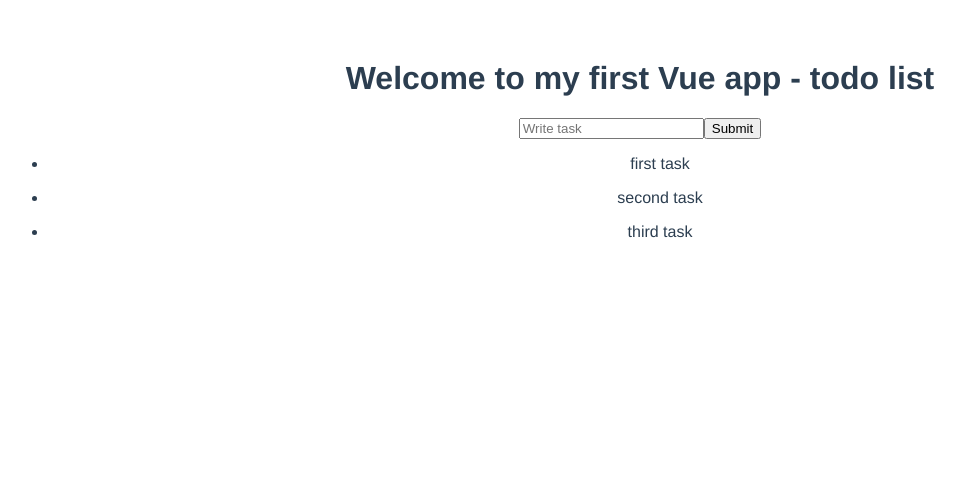
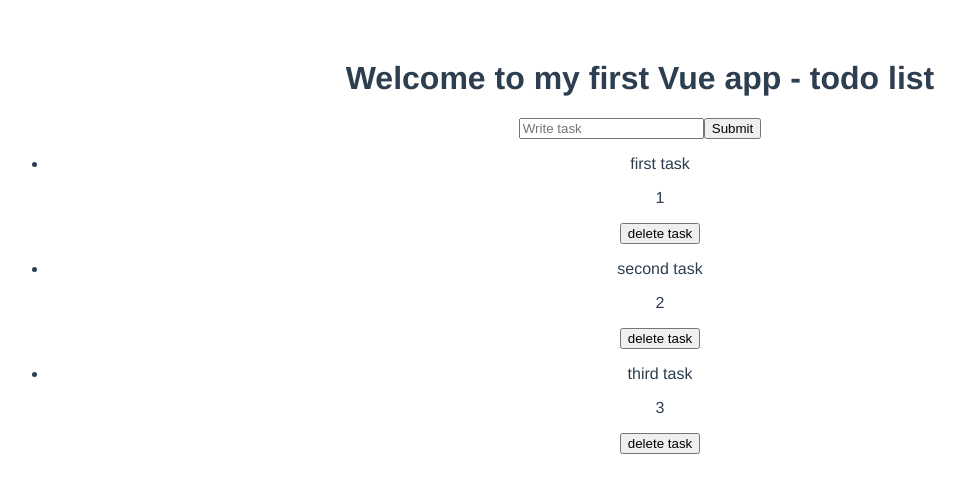
Before and after one commit to natural2703/Vue-ToDo-List, a Vue app: page / in a window 1280 px wide. Shown: the top 492 px of the page, without its empty margins (0-965 px from the left). Built offline with nearby package versions, Linux system fonts and the light colour scheme.

Commit message:
simple create and delete added

```diff
--- a/src/App.vue
+++ b/src/App.vue
@@ -2,12 +2,12 @@
 <div>
   <HelloWorld msg="Welcome to my first Vue app - todo list"/>
    <form>
-    <input type='text' placeholder="Write task"/>
+    <input type='text' placeholder="Write task" v-model="tmpTaskName"/>
     <input type='submit' @click="addTask">
   </form>
   <ul v-for="task in tasks" :key="task.id">
       <li>
-        {{task.name}}
+        <SingleTask :task="task" :removeTask="removeTask"/>
       </li>
   </ul>
 </div>
@@ -15,11 +15,12 @@
 
 <script>
 import HelloWorld from './components/HelloWorld.vue'
-
+import SingleTask from './components/SingleTask.vue'
 export default {
   name: 'App',
   components: {
-    HelloWorld
+    HelloWorld,
+    SingleTask
   },
   data(){
     return{
@@ -27,12 +28,25 @@
         {id:1,name:"first task",done:false},
         {id:2,name:"second task",done:false},
         {id:3,name:"third task",done:false}
-      ]
+      ],
+      tmpTaskName:"",
+      counter:3
     }
   },
   methods:{
     addTask(e){
       e.preventDefault()
+      console.log(this.tmpTaskName)
+      this.counter++
+      const newTask = {id:this.counter,name:this.tmpTaskName,done:false}
+      this.tasks.push(newTask)
+      this.tmpTaskName = ""
+    },
+    removeTask(index){
+      console.log(`delete task at ${index}`)
+      console.log(this.tasks[1])
+      this.tasks = this.tasks.filter(item=>item.id!==index)
+
     }
   }
 }
--- /dev/null
+++ b/src/components/SingleTask.vue
@@ -0,0 +1,20 @@
+<template>
+    <div>
+        <p>{{task.name}}</p>
+        <p>{{task.id}}</p>
+        <button @click="removeTask(task.id)">delete task</button>
+    </div>
+</template>
+
+<script>
+    export default{
+        name:'SingleTask',
+        props:{
+            task:Object,
+            removeTask:Function
+        },
+        methods:{
+
+        }
+    }
+</script>
```
